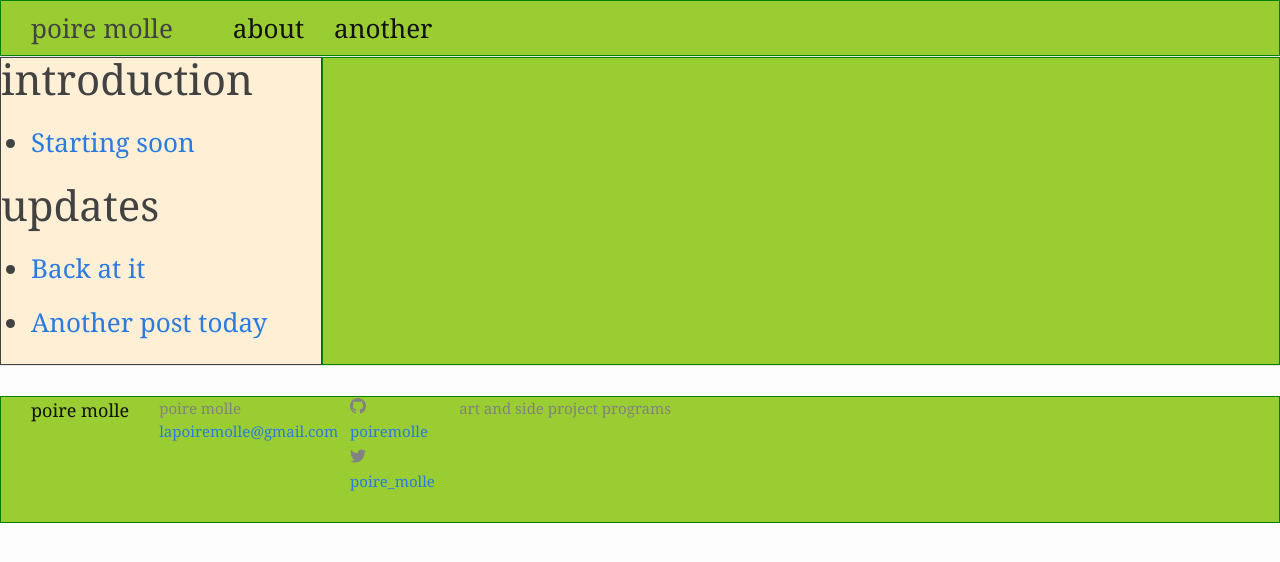
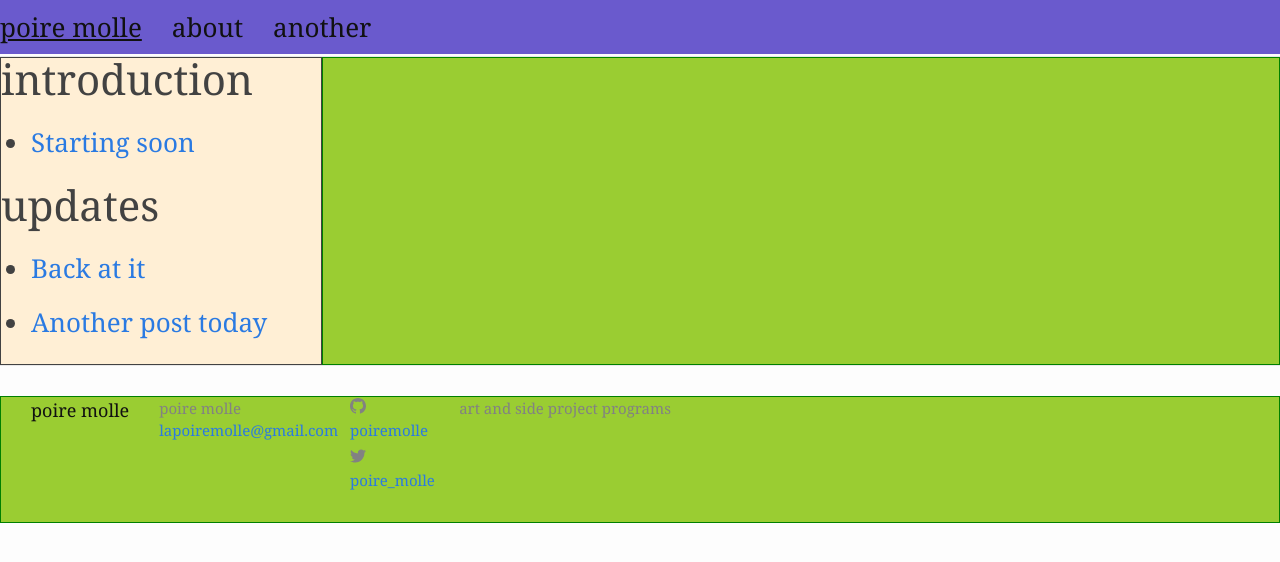
Before and after one commit to poiremolle/blog, a Jekyll site: the page built from index.md, in a window 1280 px wide. Shown: the top 562 px of the page. Built offline with Jekyll 4.4.1, drawn with Linux system fonts in a browser that asks for light colours.

Commit message:
changing header container class to 'page-content'

```diff
--- a/_includes/header.html
+++ b/_includes/header.html
@@ -1,6 +1,6 @@
 <header class="site-header" role="banner">
 
-  <div class="wrapper">
+  <div class="page-content">
     {%- assign default_paths = site.pages | map: "path" -%}
     {%- assign page_paths = site.header_pages | default: default_paths -%}
     <a class="site-title" rel="author" href="{{ "/" | relative_url }}">{{ site.title | escape }}</a>
```
